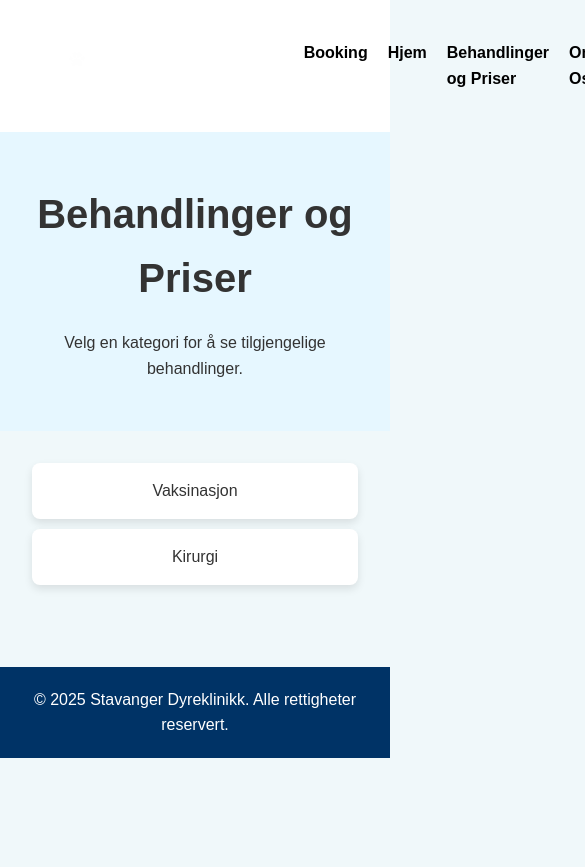
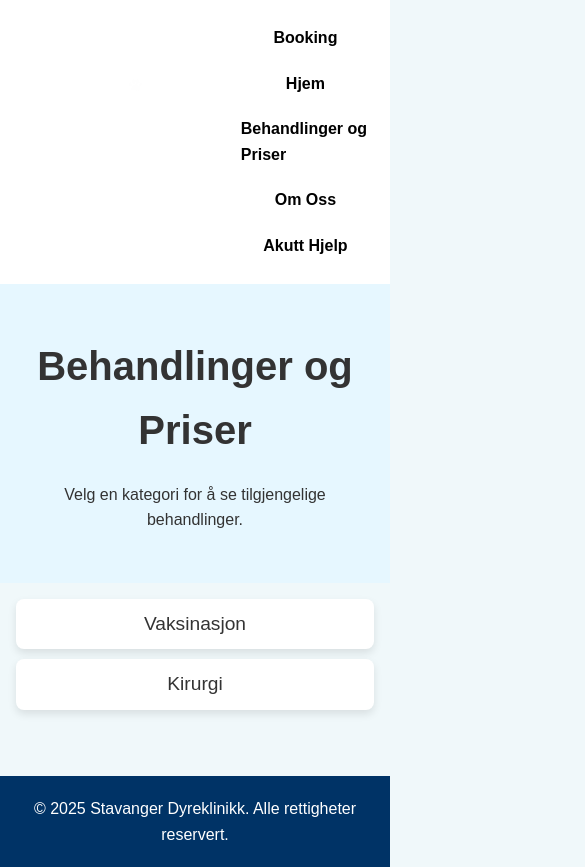
Before and after one commit to Mikalmonslaup/Dyreklinikktest, a plain HTML site: page behandlinger.html in a window 390 px wide. Shown: the top 867 px of the page, 585 px wide, since content can reach past the window. Before the commit the page ends 844 px from the top, so only its background shows below. Drawn offline with Linux system fonts and the light colour scheme.

Commit message:
Update style.css

```diff
--- a/style.css
+++ b/style.css
@@ -502,6 +502,55 @@ footer a:hover {
 nav ul li a {
     color: black !important; /* Endrer alle menylenker til svart */
 }
+/* ✅ Gjør menyen mer mobilvennlig */
+@media (max-width: 768px) {
+    nav ul {
+        flex-direction: column; /* Sett menyen i vertikal rekkefølge */
+        align-items: center; /* Sentrer elementene */
+        gap: 10px; /* Gir litt mellomrom */
+    }
+
+    nav ul li {
+        margin: 5px 0;
+    }
+
+    /* ✅ Gjør logo og tittel mer kompakt */
+    .logo {
+        flex-direction: column; /* Sett logo og tittel på hver sin linje */
+        text-align: center;
+    }
+
+    .logo img {
+        width: 80px; /* Gjør logoen mindre */
+    }
+
+    /* ✅ Gjør kortene mer mobilvennlige */
+    .cards {
+        flex-direction: column; /* Sett kortene i én kolonne */
+        align-items: center;
+    }
+
+    .card {
+        width: 90%; /* Gjør kortene bredere for små skjermer */
+    }
+
+    /* ✅ Juster innholdet i behandlinger */
+    .treatment-menu {
+        width: 100%; /* Gjør behandlingsmenyen fullbredde */
+        padding: 1rem; /* Mindre padding */
+    }
+
+    .treatment-category {
+        font-size: 1.2rem; /* Større tekst for bedre trykk */
+        padding: 10px;
+    }
+
+    .treatment-list {
+        width: 100%;
+        text-align: center;
+    }
+}
+
 /* Responsivt design */
 @media (max-width: 768px) {
     .team {
```
